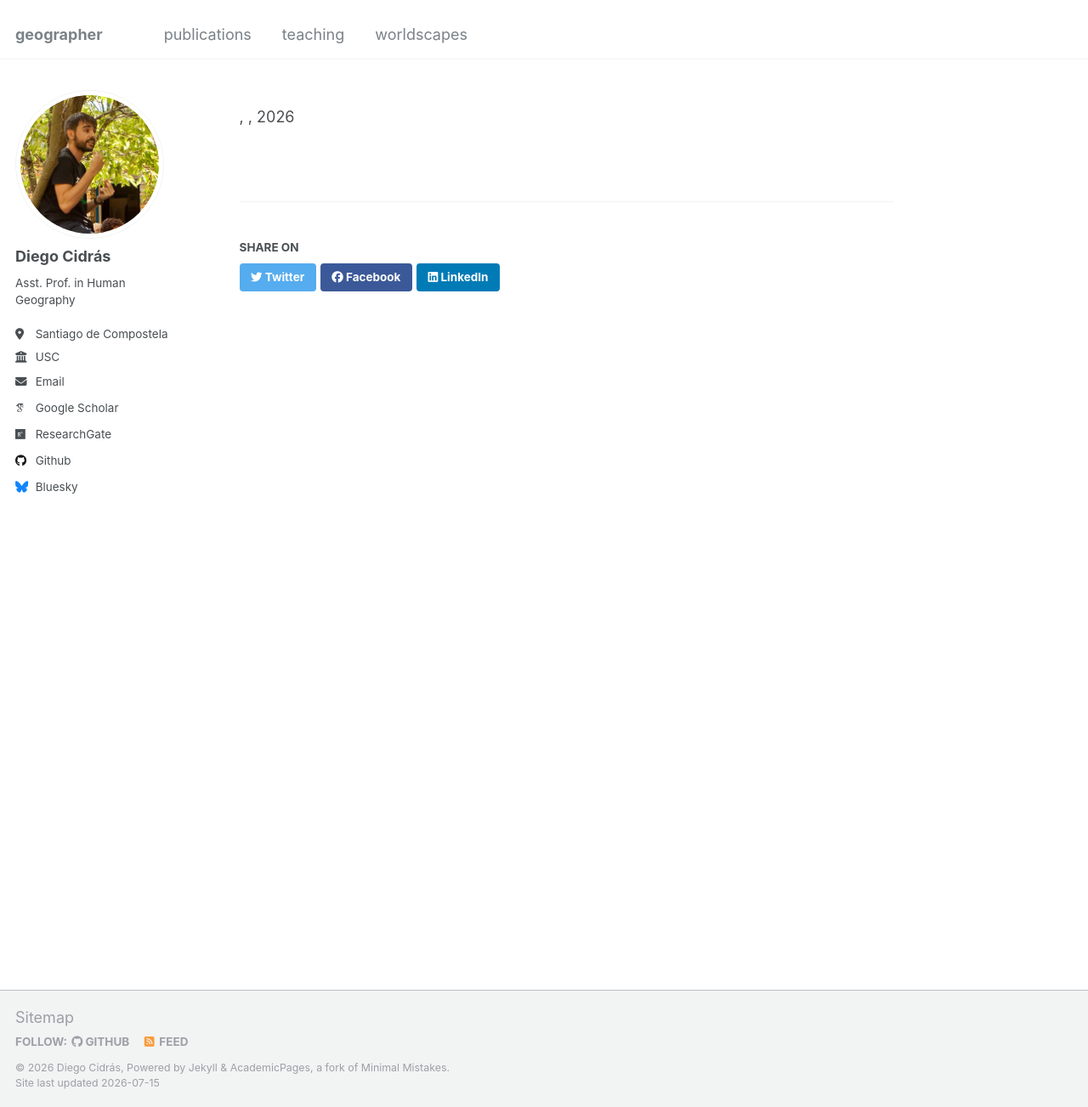
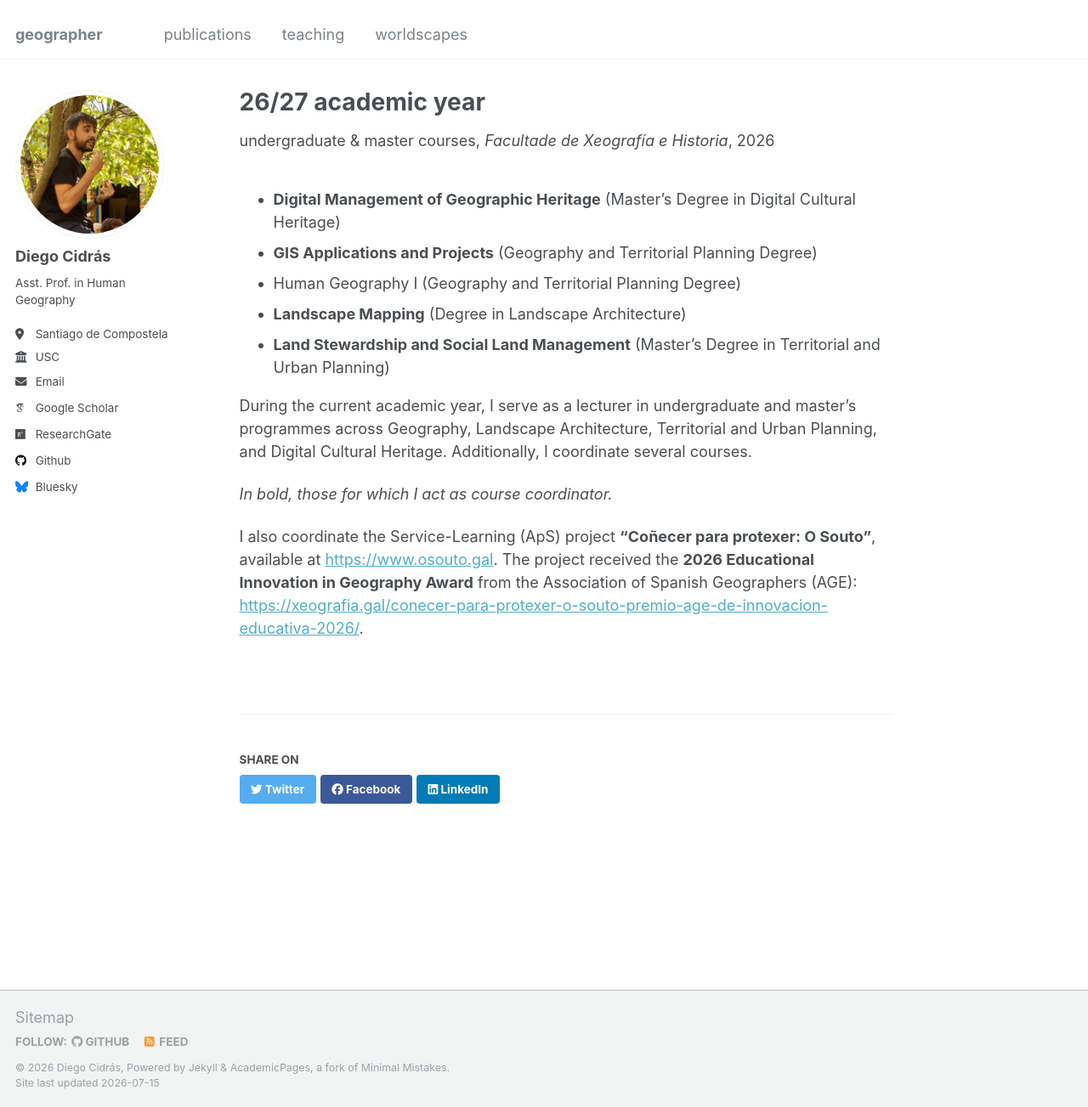
Before and after one commit to diegocidras/diegocidras.github.io, a Jekyll site: the page built from _teaching/2026-2027.md, in a window 1280 px wide and 1303 px high. Shown: the whole window at 85% size. Built offline with Jekyll 4.4.1, drawn with Linux system fonts in a browser that asks for light colours; some web fonts are replaced; part of the change alters nothing that is shown.

Commit message:
Update 2026-2027.md

```diff
--- a/_teaching/2026-2027.md
+++ b/_teaching/2026-2027.md
@@ -1,5 +1,4 @@
 ---
-
 title: "26/27 academic year"
 collection: teaching
 type: "undergraduate & master courses"
@@ -7,7 +6,7 @@ permalink: /teaching/2014-spring-teaching-1
 venue: "Facultade de Xeografía e Historia"
 date: 2026-07-01
 location: "Santiago de Compostela, Spain"
------------------------------------------
+---
 
 * **Digital Management of Geographic Heritage** (Master's Degree in Digital Cultural Heritage)
 * **GIS Applications and Projects** (Geography and Territorial Planning Degree)
@@ -17,8 +16,6 @@ location: "Santiago de Compostela, Spain"
 
 During the current academic year, I serve as a lecturer in undergraduate and master's programmes across Geography, Landscape Architecture, Territorial and Urban Planning, and Digital Cultural Heritage. Additionally, I coordinate several courses.
 
-*in bold, those for which I act as course coordinator*
+*In bold, those for which I act as course coordinator.*
 
-I also coordinate the Service-Learning (ApS) project **"Coñecer para protexer: O Souto"**, available at [www.osouto.gal](https://www.osouto.gal). The project received the **2026 Educational Innovation in Geography Award** from the Association of Spanish Geographers (AGE). [https://xeografia.gal/conecer-para-protexer-o-souto-premio-age-de-innovacion-educativa-2026/]
-
----
+I also coordinate the Service-Learning (ApS) project **"Coñecer para protexer: O Souto"**, available at <https://www.osouto.gal>. The project received the **2026 Educational Innovation in Geography Award** from the Association of Spanish Geographers (AGE): <https://xeografia.gal/conecer-para-protexer-o-souto-premio-age-de-innovacion-educativa-2026/>.
```
